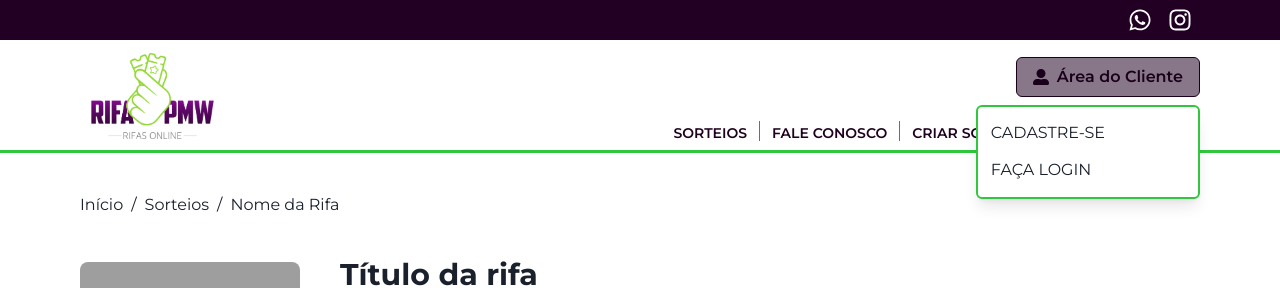
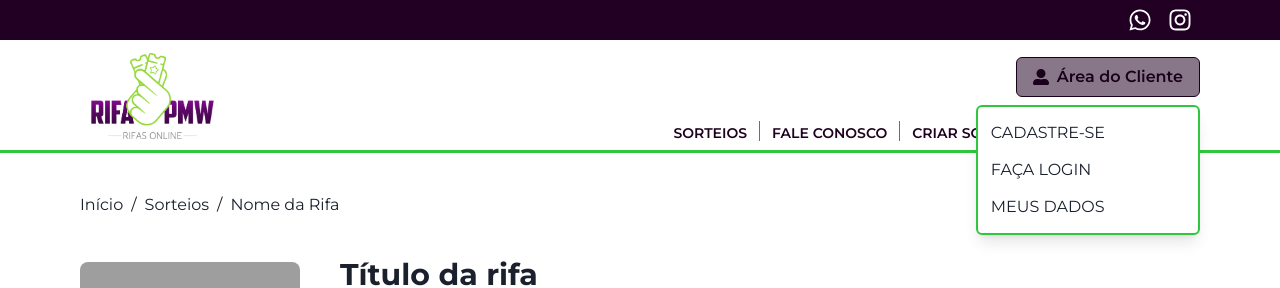
Before and after one commit to nsbbezerra/calango-next, a Next.js app: page /sorteio in a window 1280 px wide. Both pictures are taken after a click on the button "Área do Cliente". Shown: the top 288 px of the page. Built offline with nearby package versions, Linux system fonts and the light colour scheme; grey boxes are pictures that could not be loaded.

Commit message:
add my data link

```diff
--- a/components/header.js
+++ b/components/header.js
@@ -119,6 +119,17 @@ export default function HeaderApp() {
                   >
                     FAÇA LOGIN
                   </MenuItem>
+                  <Link href="/meusdados" passHref>
+                    <a>
+                      <MenuItem
+                        _active={{ bg: "purple.100", color: "white" }}
+                        _focus={{ bg: "transparent" }}
+                        _hover={{ bg: "purple.100", color: "white" }}
+                      >
+                        MEUS DADOS
+                      </MenuItem>
+                    </a>
+                  </Link>
                 </MenuList>
               </Menu>
               <Menu placement="bottom-end">
@@ -213,6 +224,17 @@ export default function HeaderApp() {
                   >
                     FAÇA LOGIN
                   </MenuItem>
+                  <Link href="/meusdados" passHref>
+                    <a>
+                      <MenuItem
+                        _active={{ bg: "purple.100", color: "white" }}
+                        _focus={{ bg: "transparent" }}
+                        _hover={{ bg: "purple.100", color: "white" }}
+                      >
+                        MEUS DADOS
+                      </MenuItem>
+                    </a>
+                  </Link>
                 </MenuList>
               </Menu>
               <Flex>
```
